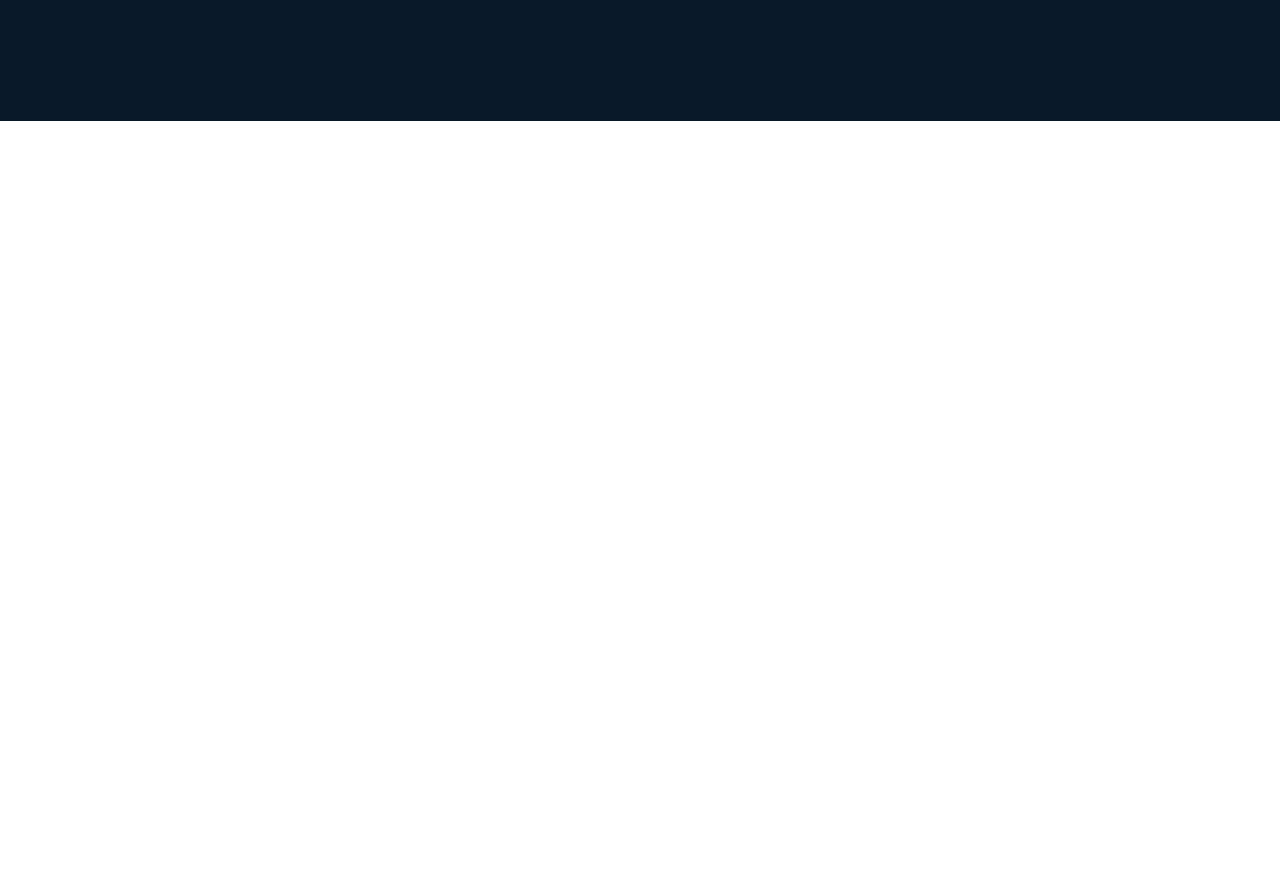
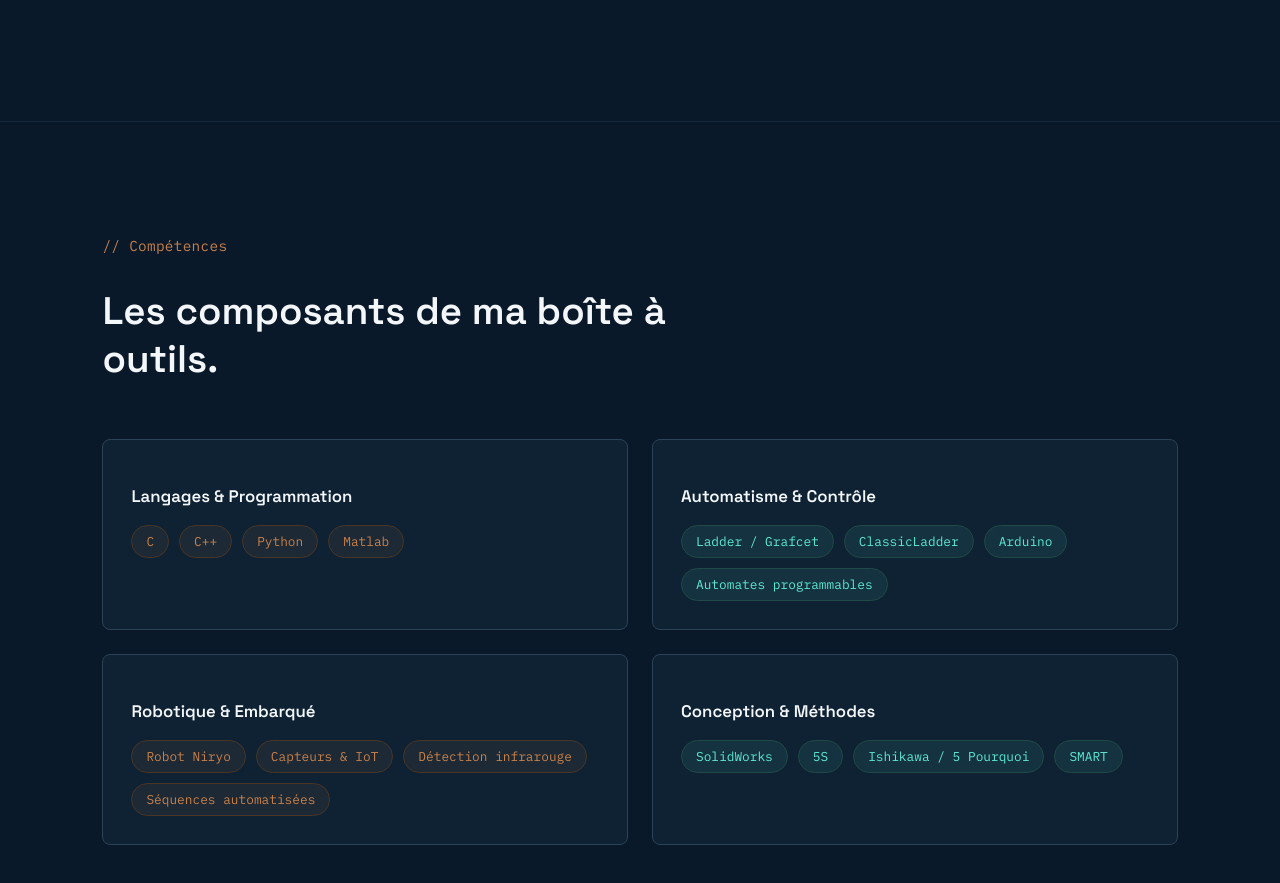
Before and after one commit to doussoubadoumb-lab/portfolio-doussouba, a React (Create React App) app: page / in a window 1280 px wide. Shown: the part 1680-2563 px from the top of the page. Before the commit the page ends 1801 px from the top, so only its background shows below. Built offline with nearby package versions, Linux system fonts and the light colour scheme.

Commit message:
Ajout section Skills

```diff
--- a/src/App.js
+++ b/src/App.js
@@ -1,11 +1,13 @@
 import Hero from './components/Hero';
 import About from './components/About';
+import Skills from './components/Skills';
 
 function App() {
   return (
     <div className="App">
       <Hero />
       <About />
+      <Skills />
     </div>
   );
 }
--- /dev/null
+++ b/src/components/Skills.css
@@ -0,0 +1,88 @@
+.skills {
+  padding: 100px 8vw;
+  background: #0A1929;
+  color: #E8EEF2;
+  border-top: 1px solid #16283B;
+}
+
+.skills__eyebrow {
+  font-family: 'IBM Plex Mono', monospace;
+  font-size: 0.9rem;
+  color: #C9814A;
+  letter-spacing: 0.02em;
+  margin-bottom: 20px;
+}
+
+.skills__title {
+  font-family: 'Space Grotesk', sans-serif;
+  font-weight: 600;
+  font-size: clamp(1.8rem, 3.2vw, 2.4rem);
+  line-height: 1.25;
+  margin-bottom: 56px;
+  color: #F4F7FA;
+  max-width: 640px;
+}
+
+.skills__grid {
+  display: grid;
+  grid-template-columns: repeat(2, 1fr);
+  gap: 24px;
+}
+
+.skills__card {
+  background: #0E2233;
+  border: 1px solid #2C4257;
+  border-radius: 8px;
+  padding: 28px;
+  transition: border-color 0.2s ease, transform 0.2s ease;
+}
+
+.skills__card:hover {
+  border-color: #5EEAD4;
+  transform: translateY(-3px);
+}
+
+.skills__card-title {
+  font-family: 'Space Grotesk', sans-serif;
+  font-weight: 600;
+  font-size: 1.05rem;
+  color: #F4F7FA;
+  margin-bottom: 18px;
+}
+
+.skills__tags {
+  display: flex;
+  flex-wrap: wrap;
+  gap: 10px;
+}
+
+.skills__tag {
+  font-family: 'IBM Plex Mono', monospace;
+  font-size: 0.8rem;
+  padding: 7px 14px;
+  border-radius: 20px;
+  border: 1px solid;
+  white-space: nowrap;
+}
+
+.skills__tag--copper {
+  color: #C9814A;
+  border-color: #4A3524;
+  background: rgba(201, 129, 74, 0.08);
+}
+
+.skills__tag--teal {
+  color: #5EEAD4;
+  border-color: #1F4A45;
+  background: rgba(94, 234, 212, 0.08);
+}
+
+@media (max-width: 720px) {
+  .skills {
+    padding: 70px 6vw;
+  }
+
+  .skills__grid {
+    grid-template-columns: 1fr;
+  }
+}
--- /dev/null
+++ b/src/components/Skills.js
@@ -0,0 +1,58 @@
+import React from 'react';
+import './Skills.css';
+
+const categories = [
+  {
+    id: 'langages',
+    title: 'Langages & Programmation',
+    accent: 'copper',
+    items: ['C', 'C++', 'Python', 'Matlab'],
+  },
+  {
+    id: 'automatisme',
+    title: 'Automatisme & Contrôle',
+    accent: 'teal',
+    items: ['Ladder / Grafcet', 'ClassicLadder', 'Arduino', 'Automates programmables'],
+  },
+  {
+    id: 'robotique',
+    title: 'Robotique & Embarqué',
+    accent: 'copper',
+    items: ['Robot Niryo', 'Capteurs & IoT', 'Détection infrarouge', 'Séquences automatisées'],
+  },
+  {
+    id: 'outils',
+    title: 'Conception & Méthodes',
+    accent: 'teal',
+    items: ['SolidWorks', '5S', 'Ishikawa / 5 Pourquoi', 'SMART'],
+  },
+];
+
+function Skills() {
+  return (
+    <section className="skills" id="skills">
+      <p className="skills__eyebrow">{'// Compétences'}</p>
+      <h2 className="skills__title">Les composants de ma boîte à outils.</h2>
+
+      <div className="skills__grid">
+        {categories.map((cat) => (
+          <div className="skills__card" key={cat.id}>
+            <h3 className="skills__card-title">{cat.title}</h3>
+            <div className="skills__tags">
+              {cat.items.map((item) => (
+                <span
+                  key={item}
+                  className={`skills__tag skills__tag--${cat.accent}`}
+                >
+                  {item}
+                </span>
+              ))}
+            </div>
+          </div>
+        ))}
+      </div>
+    </section>
+  );
+}
+
+export default Skills;
```
